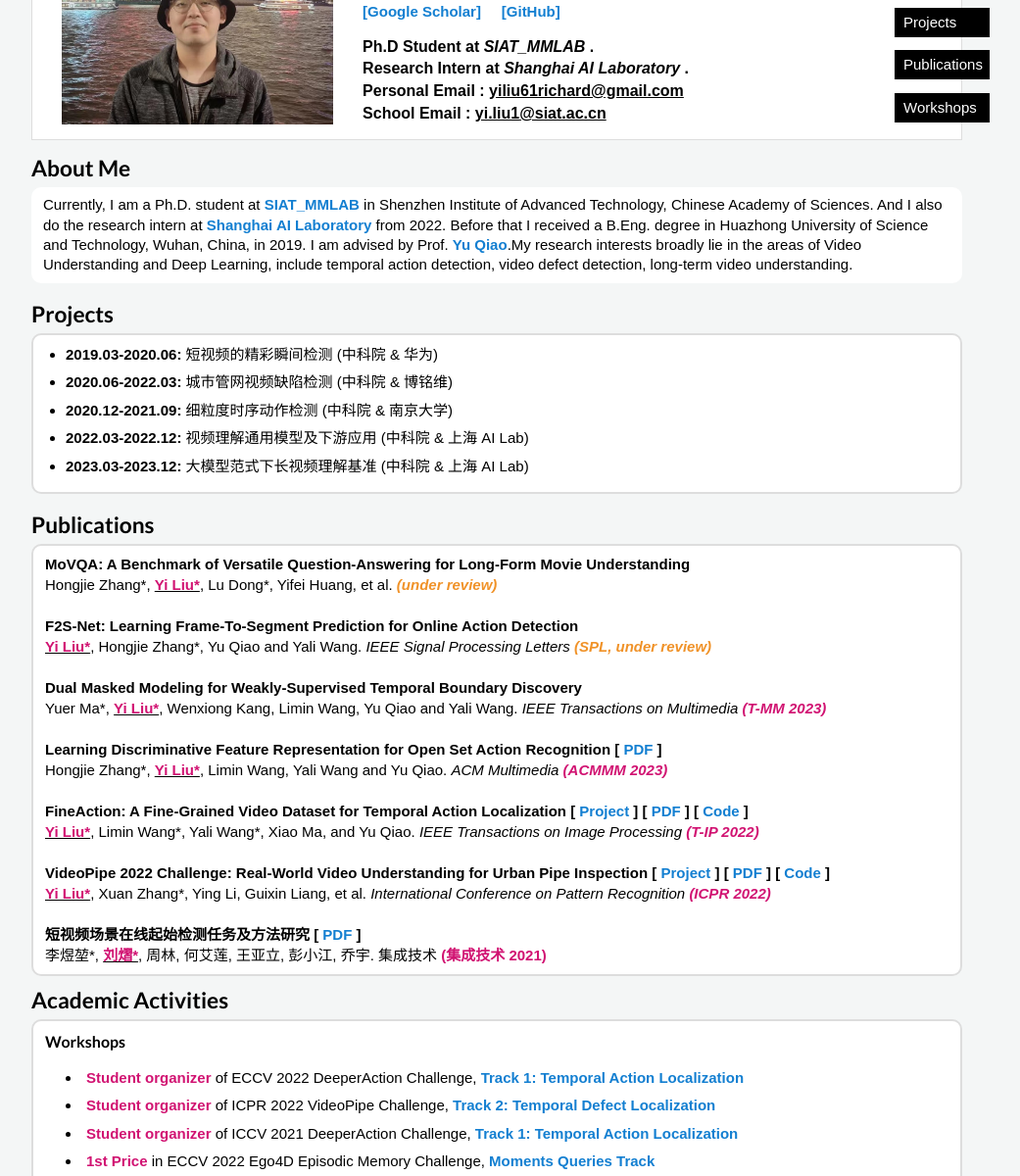
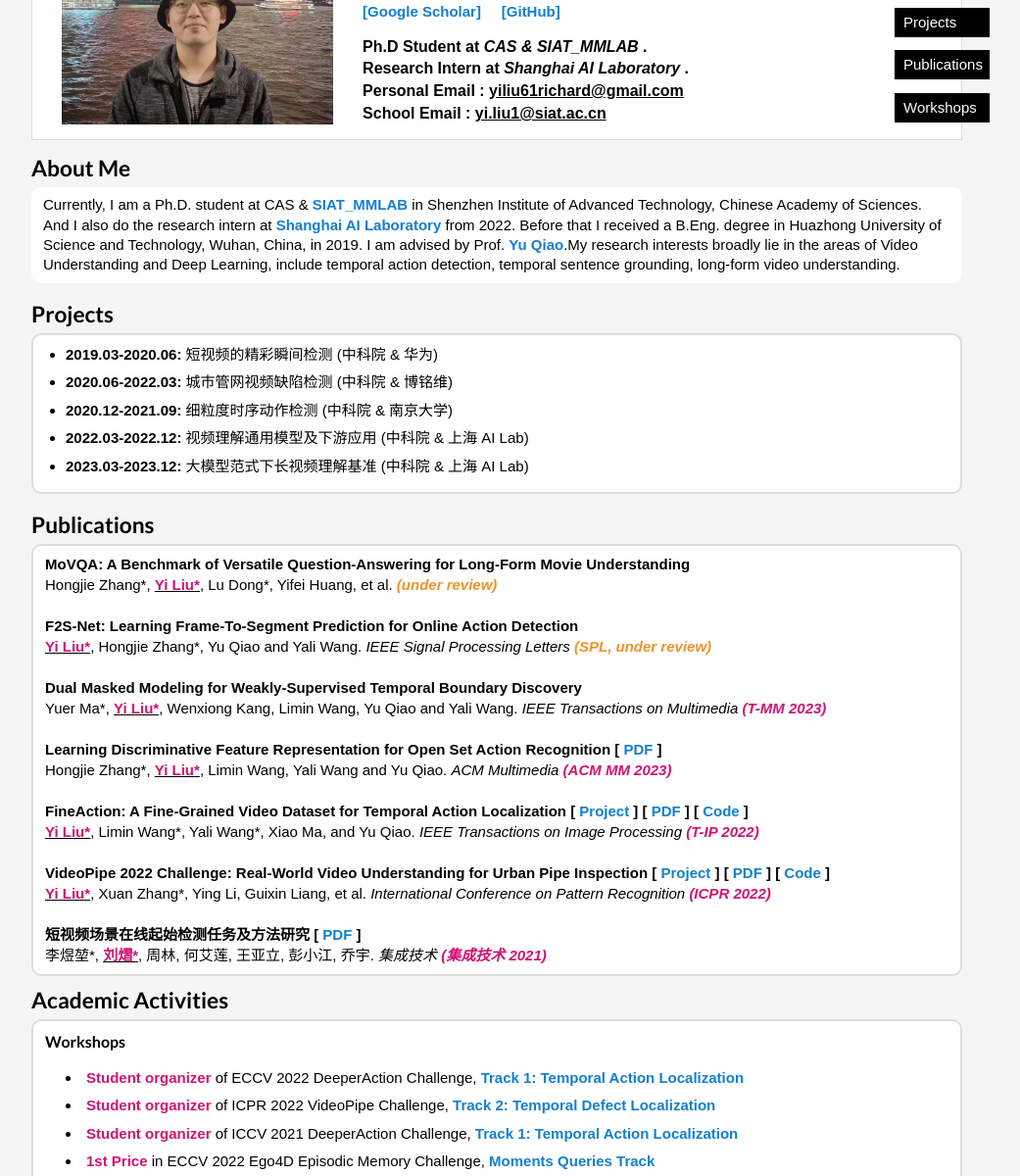
Before and after one commit to Richard-61/Richard-61.github.io, a plain HTML site: page index.html in a window 1280 px wide. Shown: the part 89-1289 px from the top of the page at 98% size, without its empty margins (133-1174 px from the left). Drawn offline with Linux system fonts and the light colour scheme; a script that the page names is missing.

Commit message:
Update index.html

```diff
--- a/index.html
+++ b/index.html
@@ -351,7 +351,7 @@ ol {
   <!-- <a href="https://www.zhihu.com/people/wu-wen-hao-80-23">[Zhihu]</a></p> -->
 <br></br>
 <!-- <p>&nbsp;</p> -->
-<h4><strong>Ph.D Student at  <i> SIAT_MMLAB</i>  .</strong></h4>
+<h4><strong>Ph.D Student at  <i> CAS & SIAT_MMLAB</i>  .</strong></h4>
 <h4><strong>Research Intern at   <i>Shanghai AI Laboratory</i> .</strong></h4>
 <h4><span><strong>Personal Email </strong>:  <u> yiliu61richard@gmail.com</u> </span> <br /></h4>
 <h4><span><strong>School Email </strong>: <u> yi.liu1@siat.ac.cn</u></span> <br /></h4>
@@ -369,10 +369,10 @@ ol {
 <!-- <h2>(<a href='https://scholar.google.com/citations?user=kWADCMUAAAAJ&hl=zh-CN'>Google scholar</a>)</h2> -->
 <h2>About Me</h2>
 <div class="bio">
-<p>Currently, I am a Ph.D. student at <strong><a href="http://mmlab.siat.ac.cn">SIAT_MMLAB </a></strong> in Shenzhen Institute of Advanced Technology, Chinese Academy of Sciences.
+<p>Currently, I am a Ph.D. student at CAS & <strong><a href="http://mmlab.siat.ac.cn">SIAT_MMLAB </a></strong> in Shenzhen Institute of Advanced Technology, Chinese Academy of Sciences.
 And I also do the research intern at <strong><a href="https://www.shlab.org.cn/">Shanghai AI Laboratory </a></strong> from 2022.
 Before that I received a B.Eng. degree in Huazhong University of Science and Technology, Wuhan, China, in 2019.
-I am advised by Prof. <strong><a href="https://scholar.google.com/citations?user=gFtI-8QAAAAJ&hl=en">Yu Qiao</a></strong>.My research interests broadly lie in the areas of Video  Understanding and Deep Learning, include temporal action detection, video defect detection, long-term video understanding.</p>
+I am advised by Prof. <strong><a href="https://scholar.google.com/citations?user=gFtI-8QAAAAJ&hl=en">Yu Qiao</a></strong>.My research interests broadly lie in the areas of Video  Understanding and Deep Learning, include temporal action detection, temporal sentence grounding, long-form video understanding.</p>
 <!-- My main research interests include: Supervised/Unsupervised Video Representation Learning, Dynamic Video Inference, Cross-Modal Learning, Temporal Action/Anomaly Detection. -->
 <!-- <strong><p>Please drop me an email if you are interested in those topics.</p></strong> -->
 
@@ -433,7 +433,7 @@ Hongjie Zhang*, <u><b style="color:#d11372">Yi Liu*</b></u>,  Lu Dong*, Yifei Hu
   [ <a href='https://dl.acm.org/doi/abs/10.1145/3581783.3611824'>PDF</a> ]
 <!-- [ <a href='https://deeperaction.github.io/datasets/fineaction'>Project</a> ]     [ <a href='https://arxiv.org/pdf/2105.11107.pdf'>PDF</a> ]     [ <a href='https://github.com/Richard-61/FineAction'>Code</a> ] -->
 </b><br />
-Hongjie Zhang*, <u><b style="color:#d11372">Yi Liu*</b></u>,  Limin Wang, Yali Wang and Yu Qiao. <i>ACM Multimedia <b>  <font color="#d11372">(ACMMM 2023)</font>    </i> <br />
+Hongjie Zhang*, <u><b style="color:#d11372">Yi Liu*</b></u>,  Limin Wang, Yali Wang and Yu Qiao. <i>ACM Multimedia <b>  <font color="#d11372">(ACM MM 2023)</font>    </i> <br />
 </b>
 
 
@@ -460,7 +460,7 @@ Hongjie Zhang*, <u><b style="color:#d11372">Yi Liu*</b></u>,  Limin Wang, Yali W
    <b>短视频场景在线起始检测任务及方法研究
         [ <a href='https://jcjs.siat.ac.cn/jcjs/article/abstract/202106006'>PDF</a> ]
       </b><br />
-      李煜堃*, <u><b style="color:#d11372">刘熠*</b></u>, 周林, 何艾莲, 王亚立, 彭小江, 乔宇.  集成技术 <b>  <font color="#d11372">(集成技术 2021)</font>  </i> <br />
+      李煜堃*, <u><b style="color:#d11372">刘熠*</b></u>, 周林, 何艾莲, 王亚立, 彭小江, 乔宇.   <i> 集成技术 <b>  <font color="#d11372">(集成技术 2021)</font>  </i> <br />
       </b>
 
 </div>
```
